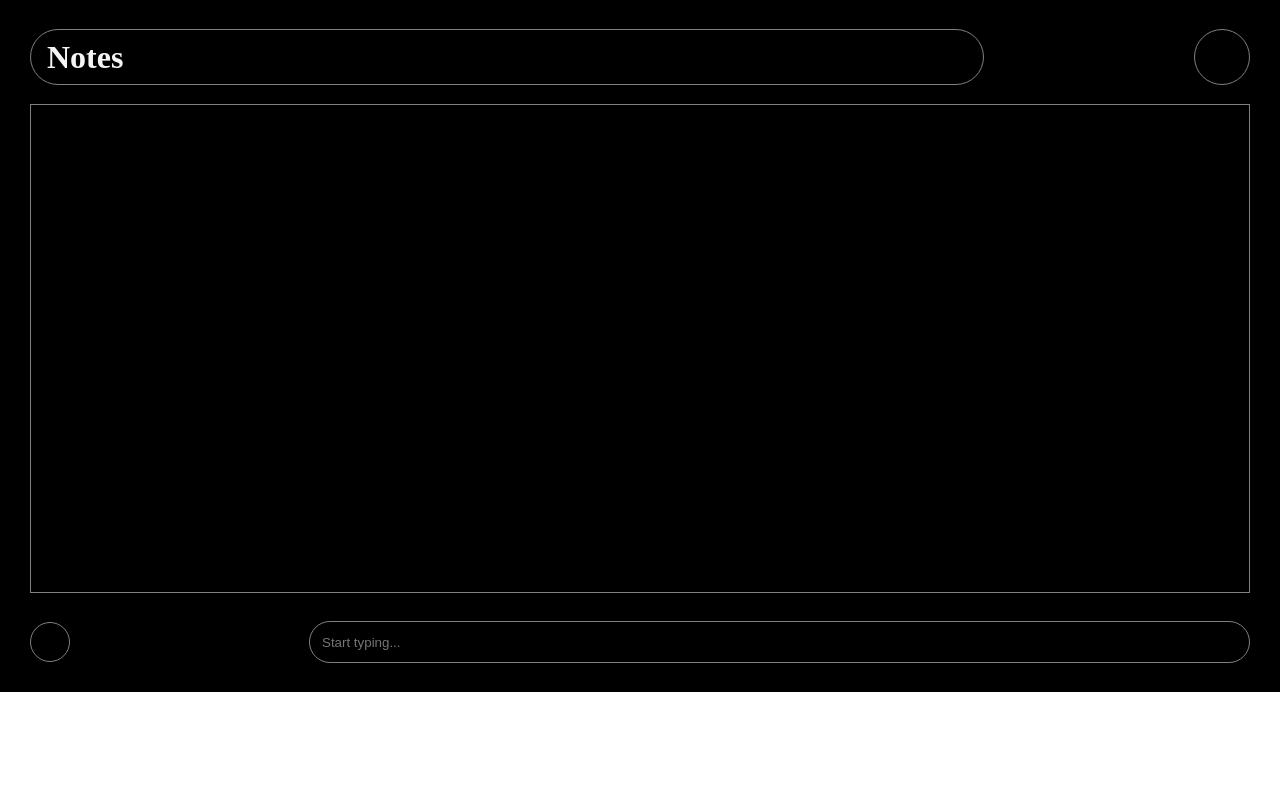
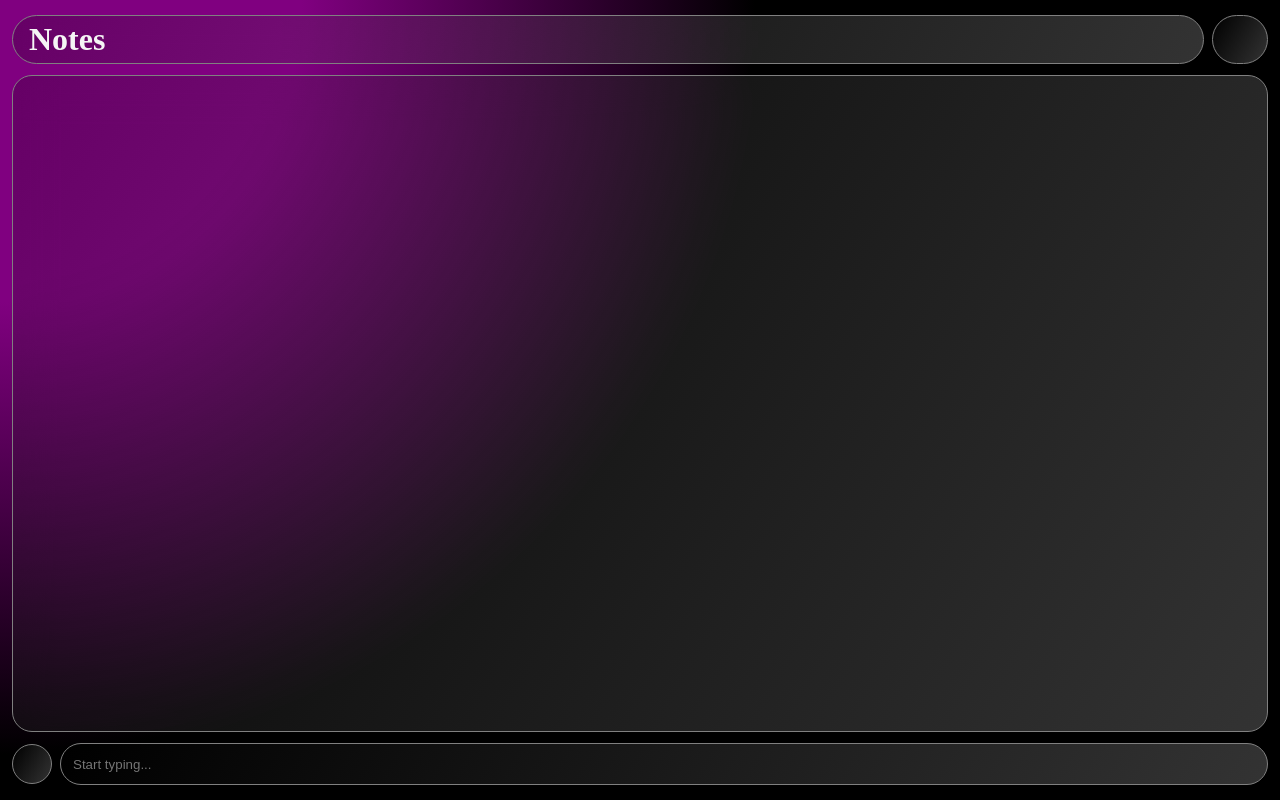
Before and after one commit to dev-gaitano/firebase-notes, a website: page public/index.html in a window 1280 px wide. Drawn offline with Linux system fonts and the light colour scheme.

Commit message:
Added styling to the layout

```diff
--- a/public/index.html
+++ b/public/index.html
@@ -13,16 +13,16 @@
 <body>
   <div id="root-container">
     <div id="trunk-container">
-      <div class="h-full">
+      <div id="branch-container">
         <header id="header">
-          <div id="title-container">
+          <div id="title-container" class="glass-morph">
             <h1>Notes</h1>
           </div>
-          <div id="user-info-container">
+          <div id="user-info-container" class="glass-morph">
             <img src="./profile-pic.png" alt="">
           </div>
         </header>
-        <main id="main">
+        <main id="main" class="glass-morph">
           <ul id="notes-list">
             <li>
               <div class="note"></div>
@@ -43,10 +43,10 @@
         </main>
       </div>
       <footer id="footer">
-        <button id="new-note-button">
+        <button id="new-note-button" class="glass-morph">
           <img src="./plus-icon.png" alt="">
         </button>
-        <input id="new-note-input" type="text" name="new-note" value="" placeholder="Start typing...">
+        <input id="new-note-input" class="glass-morph" type="text" name="new-note" value="" placeholder="Start typing...">
       </footer>
     </div>
   </div>
--- a/public/style.css
+++ b/public/style.css
@@ -6,13 +6,18 @@
 * ul {
   list-style-type: none;
 }
-.h-full {
-  height: 72%;
+.glass-morph {
+  background-color: transparent;
+  backdrop-filter: blur(20px);
+  background-image: linear-gradient(
+    120deg,
+    rgba(0, 0, 0, 0.2),
+    rgba(255, 255, 255, 0.2));
 }
 #root-container {
-  background: black;
-  height: 79vh;
-  padding: 30px;
+  background: radial-gradient(circle at top left, purple 0% 20%, black 50% 100%);
+  height: 96vh;
+  padding: 16px 12px 16px 12px;
 }
 #trunk-container {
   border-radius: 16px;
@@ -20,21 +25,28 @@
   display: flex;
   flex-direction: column;
   justify-content: space-between;
+  gap: 12px;
+}
+#branch-container {
+  display: flex;
+  flex-direction: column;
+  flex-grow: 1;
+  gap: 12px;
 }
 #header {
   display: flex;
+  gap: 8px;
   justify-content: space-between;
   align-items: center;
-  margin: 0px 0px 20px 0px;
   border-radius: 999px;
   height: 54px;
 }
 #title-container {
   border: 1px solid grey;
   height: 100%;
-  width: 78%;
   border-radius: 999px;
   display: flex;
+  flex-grow: 1;
   align-items: center;
 }
 #title-container h1 {
@@ -48,11 +60,9 @@
 }
 #main {
   border: 1px solid grey;
-  margin: 20px 0px 20px 0px;
   padding: 16px;
   height: 100%;
-}
-#notes-list {
+  border-radius: 20px;
 }
 #footer {
   display: flex;
@@ -60,12 +70,9 @@
   align-items: center;
   border-radius: 999px;
   height: 40px;
+  gap: 8px;
 }
 #new-note-button {
-  display: flex;
-  gap: 4px;
-  border: none;
-  background: none;
   border: 1px solid grey;
   border-radius: 999px;
   padding: 16px;
@@ -74,9 +81,9 @@
 }
 #new-note-input {
   height: 100%;
-  width: 75%;
   border-radius: 999px;
   padding: 0px 12px 0px 12px;
-  background: black;
   border: 1px solid grey;
+  display: flex;
+  flex-grow: 1;
 }
```
